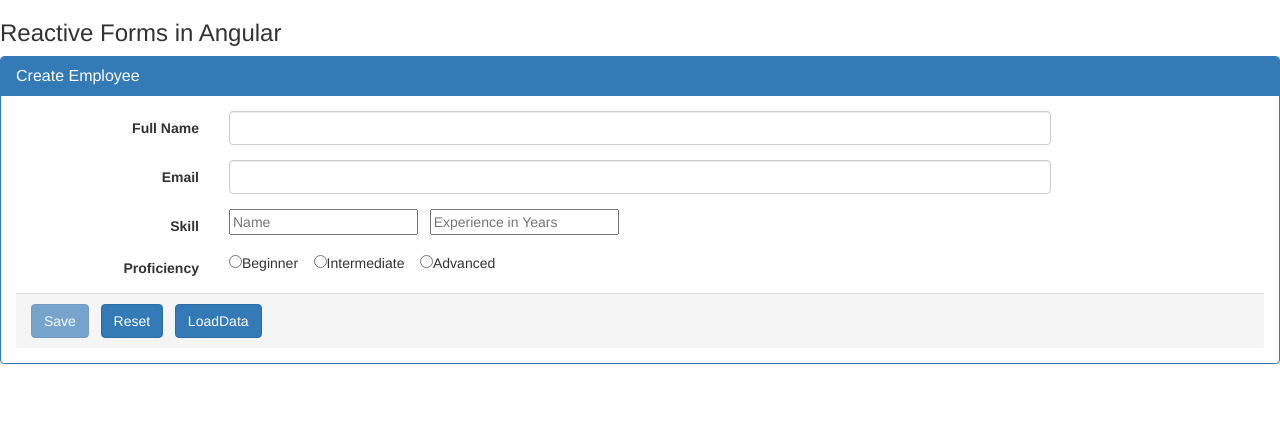
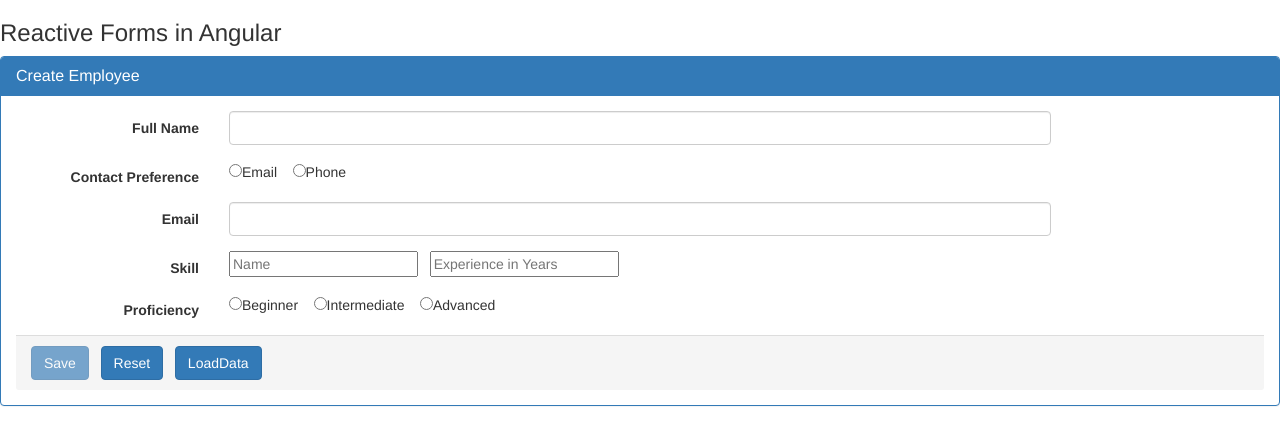
Before and after one commit to Fakhrudeen1977/angular8practice-git, an Angular app: page / in a window 1280 px wide. Shown: the top 444 px of the page. Built offline with nearby package versions, Linux system fonts and the light colour scheme.

Commit message:
Contact Preference added

```diff
--- a/src/app/employee/employee.component.html
+++ b/src/app/employee/employee.component.html
@@ -28,6 +28,26 @@
                 </div>
             </div>
 
+             <div class="form-group"  [ngClass]="{'has-error': employeeForm.get('contactPreference').errors
+            && (employeeForm.get('contactPreference').touched || employeeForm.get('contactPreference').dirty) }" >
+                <label class="col-sm-2 control-label">Contact Preference</label>
+                <div class="col-sm-8">
+                     <input type="radio" value="Email" formControlName="contactPreference" (click)="onContactPreference('Email')">Email &nbsp;&nbsp;
+                     <input type="radio" value="Phone" formControlName="contactPreference"  (click)="onContactPreference('Phone')">Phone &nbsp;&nbsp;
+
+                     <span class="help-block" *ngIf="employeeForm.get('contactPreference').errors && (employeeForm.get('contactPreference').touched || employeeForm.get('contactPreference').dirty) ">
+
+                    <span *ngIf="employeeForm.get('contactPreference').errors.required">
+                   Contact Preference is required
+                </span>
+                    </span>
+
+
+                </div>
+            </div>
+
+
+            <div *ngIf=contactPreferenceOption>
 
             <div class="form-group" [ngClass]="{'has-error': employeeForm.get('email').errors
             && (employeeForm.get('email').touched || employeeForm.get('email').dirty) }">
@@ -44,6 +64,30 @@
 
                 </div>
             </div>
+            </div>
+
+            <div *ngIf=!contactPreferenceOption>
+
+             <div class="form-group"  [ngClass]="{'has-error': employeeForm.get('phone').errors
+            && (employeeForm.get('phone').touched || employeeForm.get('phone').dirty) }" >
+                <label class="col-sm-2 control-label">Phone</label>
+                <div class="col-sm-8">
+                    <input type="text" class="form-control" formControlName="phone">
+                    <span class="help-block" *ngIf="employeeForm.get('phone').errors && (employeeForm.get('phone').touched || employeeForm.get('phone').dirty) ">
+
+                    <span *ngIf="employeeForm.get('phone').errors.required">
+                    Phone is required
+                </span>
+                    </span>
+
+
+                </div>
+            </div>
+
+          </div>
+
+
+
 
 
             <div formGroupName="skills">
--- a/src/app/employee/employee.component.ts
+++ b/src/app/employee/employee.component.ts
@@ -10,14 +10,17 @@
 export class EmployeeComponent implements OnInit {
 
    employeeForm: FormGroup;
+   contactPreferenceOption:boolean=true;
+   selectedEmailorPhone:string;
    constructor(){
 
    }
     ngOnInit() {
         this.employeeForm = new FormGroup({
             fullName: new FormControl('',[Validators.required,Validators.minLength(2),Validators.maxLength(25)]),
+            contactPreference:new FormControl('',Validators.required),
             email: new FormControl('',Validators.required),
-
+            phone: new FormControl('',Validators.required),
             skills : new FormGroup({
             skillName: new FormControl("",Validators.required),
             experienceInYears: new FormControl("",[Validators.required, Validators.min(0), Validators.max(30)]),
@@ -44,10 +47,25 @@
          return this.employeeForm.get('fullName');
      }
 
+     public onContactPreference(selectedValue:string){
+         this.contactPreferenceOption=false;
+         this.selectedEmailorPhone=selectedValue;
+         if(selectedValue==="Email"){
+             this.contactPreferenceOption=true;
+         }
+         else
+         this.contactPreferenceOption=false;
+     }
+
      public loadData():void{
+         this.selectedEmailorPhone="Email" ;
+
          this.employeeForm.setValue({
             fullName:"Fakhrudeen Ali Ahamed",
+            contactPreference:this.selectedEmailorPhone,
             email:"fakhrudeen77@gmail.com",
+            phone:8015409728,
+
             skills:{
                 skillName:"Java J2EE",
                 experienceInYears:"13",
```
